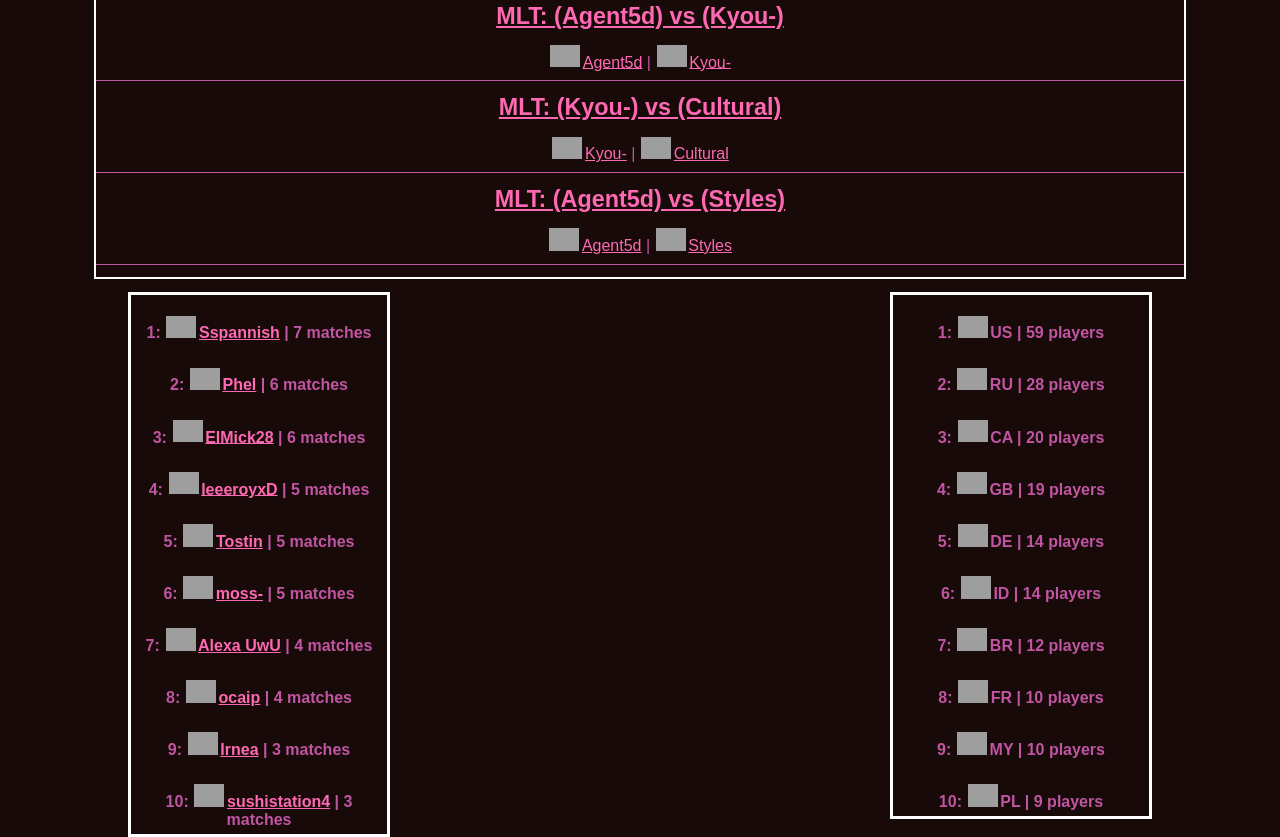
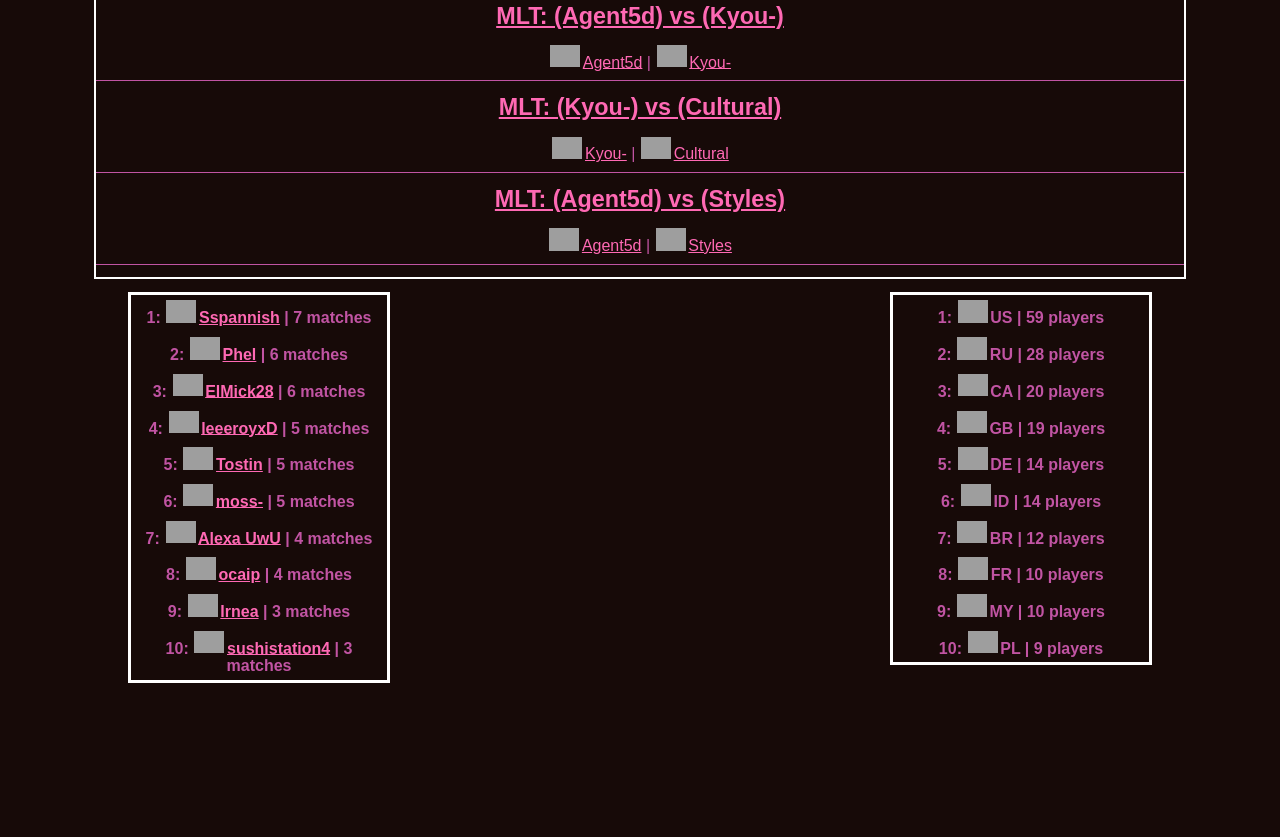
Before and after one commit to TTTaevas/TTTaevas.github.io, a plain HTML site: page index.html in a window 1280 px wide. Shown: the part 9322-10159 px from the top of the page. After the commit the page ends 10005 px from the top, so only its background shows below. Drawn offline with Linux system fonts and the light colour scheme.

Commit message:
Stats CSS quickfix

```diff
--- a/index.css
+++ b/index.css
@@ -133,3 +133,7 @@ img {
 .row {
 	padding: 0.4vmax;
 }
+
+.row img {
+	margin-top: 0px;
+}
```
